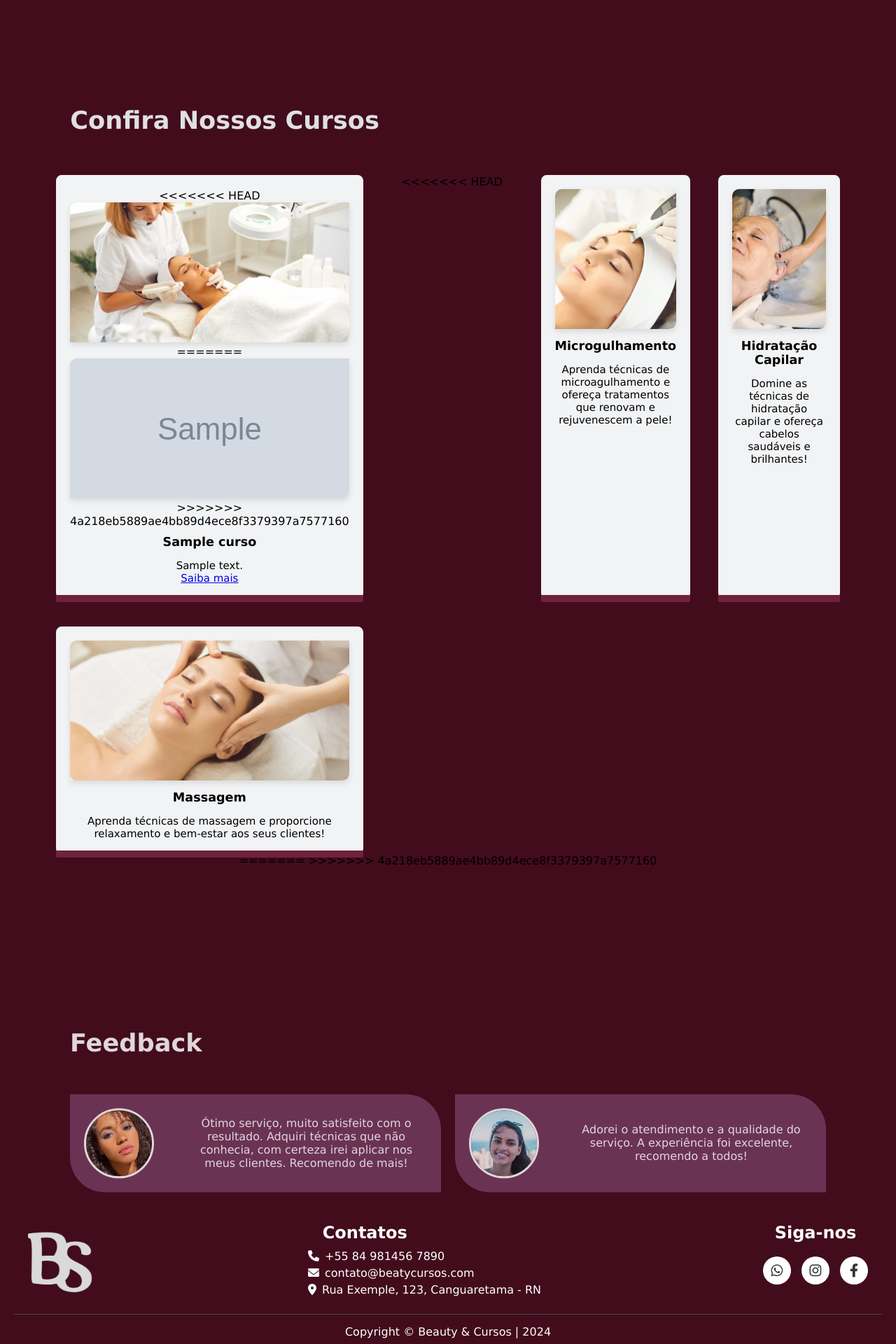
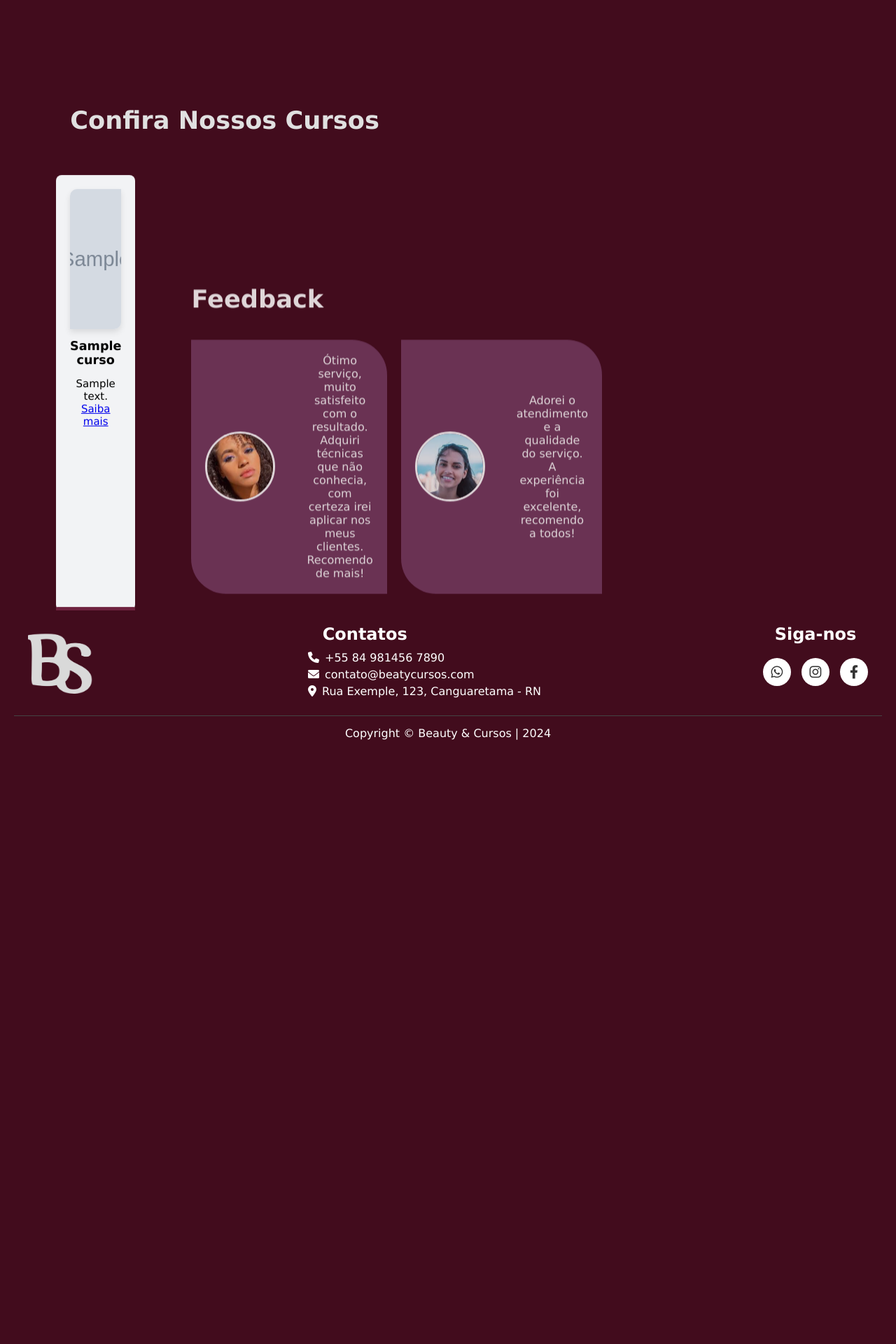
Before and after one commit to vangoncalves/BeautyStudio_django, a Django app: page / in a window 1280 px wide. Shown: the part 1226-3146 px from the top of the page at 70% size. After the commit the page ends 2283 px from the top, so only its background shows below. Run offline with Django 5.2, Linux system fonts and the light colour scheme; tables that the repository leaves empty hold one stand-in row (values such as "Sample post"); grey boxes marked "Sample" are stand-in pictures.

Commit message:
corrigi algumas coisas

```diff
--- a/BStudio/BStudios/templates/BStudios/index.html
+++ b/BStudio/BStudios/templates/BStudios/index.html
@@ -33,11 +33,7 @@
       <div class="serv">
         {% for curso in cursos %}
           <div class="box1">
-<<<<<<< HEAD
-            <img src="{% static 'img/estetic.jpg'%}" alt="Foto do card da depilação facial">
-=======
             <img src="{{ curso.image.url}}" alt="{{ curso.nome}}">
->>>>>>> 4a218eb5889ae4bb89d4ece8f3379397a7577160
             <div class="int_box1">
               <h2 class="tt_box1">
                 {{ curso.nome }}
@@ -48,44 +44,7 @@
               <a href="{% url 'detalhes' curso.idCurso %}">Saiba mais</a>
             </div>
           </div>
-<<<<<<< HEAD
-          <div class="box2">
-            <img src="{% static 'img/micropig.png'%}" alt=" Foto do card de Microgulhamento">
-            <div class="int_box2">
-              <h2 class="tt_box2">
-                Microgulhamento
-              </h2>
-              <p>
-                Aprenda técnicas de microagulhamento e ofereça tratamentos que renovam e rejuvenescem a pele!
-              </p>
-            </div>
-          </div>
-          <div class="box3">
-            <img src="{% static 'img/velgague.png'%}" alt="foto do card da hidratação capilar">
-            <div class="int_box3">
-              <h2 class="tt_box3">
-                Hidratação Capilar
-              </h2>
-              <p>
-                Domine as técnicas de hidratação capilar e ofereça cabelos saudáveis e brilhantes!
-              </p>
-            </div>
-          </div>
-          <div class="box4">
-            <img src="{% static 'img/massage.png'%}" alt="foto do card, sobre massagem">
-            <div class="int_box4">
-              <h2 class="tt_box4">
-                Massagem
-              </h2>
-              <p>
-                Aprenda técnicas de massagem e proporcione relaxamento e bem-estar aos seus clientes!
-              </p>
-            </div>
-          </div>
-      </div>
-=======
           {% endfor %}
->>>>>>> 4a218eb5889ae4bb89d4ece8f3379397a7577160
       <!-- seção quatro-->
       <div class="feedback-container">
         <h2 class="feedback-title">Feedback</h2>
--- a/BStudio/users/templates/users/arealogin.html
+++ b/BStudio/users/templates/users/arealogin.html
@@ -7,12 +7,12 @@
 
 <div class="login-container">
     <div class="login-image">
-        <img src="{%static 'img/mlrgrande.png' %}" alt="Imagem de fundo, mulher deitada com pedras quentas nas costas.">
+        <img src="{%static 'img/mlrgrande.png' %}" alt="Imagem de fundo, mulher deitada com pedras quentes nas costas.">
     </div>
 
     <div class="login-form">
-        {% if form.errors %}
-            <p class="error-msg">Seu login e senha estão incorretos. Por favor, tente novamente!</p>
+        {% if error %}
+            <p class="error-msg">{{ error }}</p>
         {% endif %}
 
         <form action="{% url 'arealogin' %}" method="post">
```
